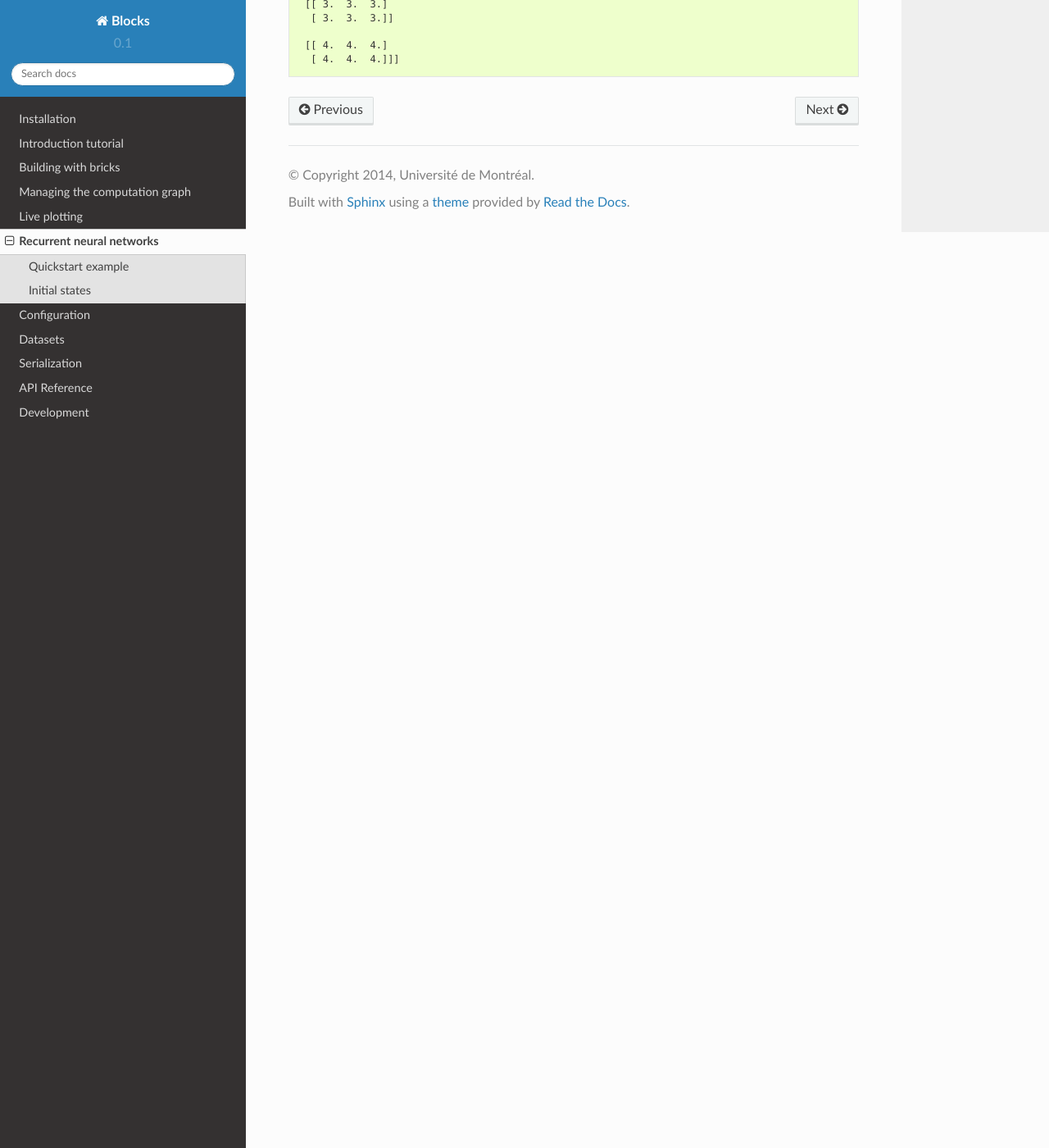
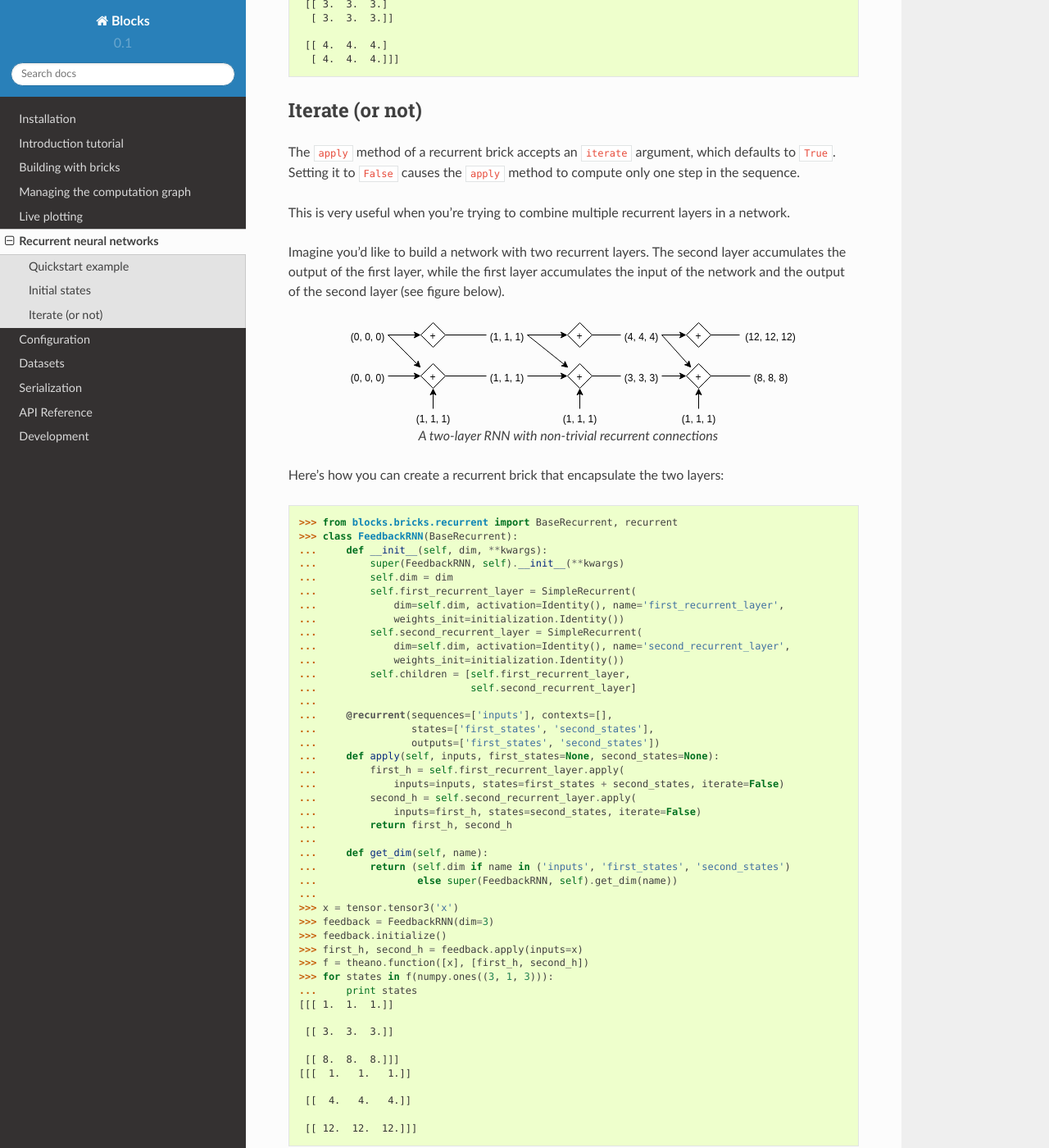
Before and after one commit to mila-iqia/blocks, a Sphinx documentation site: the page built from docs/rnn.rst, in a window 1280 px wide and 1400 px high, scrolled down 1922 px. Shown: the whole window at 82% size. Built offline with Sphinx 7.4.7 and the Read the Docs theme 2.0.0, drawn with Linux system fonts in a browser that asks for light colours; some of the changed text lies outside the part shown.

Commit message:
Add 'iterate' section

```diff
--- a/docs/rnn.rst
+++ b/docs/rnn.rst
@@ -97,3 +97,101 @@ receives, but starting from one instead of zero:
 <BLANKLINE>
  [[ 4.  4.  4.]
   [ 4.  4.  4.]]]
+
+Iterate (or not)
+----------------
+
+The ``apply`` method of a recurrent brick accepts an ``iterate`` argument,
+which defaults to ``True``. Setting it to ``False`` causes the ``apply`` method
+to compute only one step in the sequence.
+
+This is very useful when you're trying to combine multiple recurrent layers in
+a network.
+
+Imagine you'd like to build a network with two recurrent layers. The second
+layer accumulates the output of the first layer, while the first layer
+accumulates the input of the network and the output of the second layer (see
+figure below).
+
+.. figure:: _static/feedback_rnn.svg
+   :align: center
+
+   A two-layer RNN with non-trivial recurrent connections
+
+Here's how you can create a recurrent brick that encapsulate the two layers:
+
+>>> from blocks.bricks.recurrent import BaseRecurrent, recurrent
+>>> class FeedbackRNN(BaseRecurrent):
+...     def __init__(self, dim, **kwargs):
+...         super(FeedbackRNN, self).__init__(**kwargs)
+...         self.dim = dim
+...         self.first_recurrent_layer = SimpleRecurrent(
+...             dim=self.dim, activation=Identity(), name='first_recurrent_layer',
+...             weights_init=initialization.Identity())
+...         self.second_recurrent_layer = SimpleRecurrent(
+...             dim=self.dim, activation=Identity(), name='second_recurrent_layer',
+...             weights_init=initialization.Identity())
+...         self.children = [self.first_recurrent_layer,
+...                          self.second_recurrent_layer]
+...
+...     @recurrent(sequences=['inputs'], contexts=[],
+...                states=['first_states', 'second_states'],
+...                outputs=['first_states', 'second_states'])
+...     def apply(self, inputs, first_states=None, second_states=None):
+...         first_h = self.first_recurrent_layer.apply(
+...             inputs=inputs, states=first_states + second_states, iterate=False)
+...         second_h = self.second_recurrent_layer.apply(
+...             inputs=first_h, states=second_states, iterate=False)
+...         return first_h, second_h
+...
+...     def get_dim(self, name):
+...         return (self.dim if name in ('inputs', 'first_states', 'second_states')
+...                 else super(FeedbackRNN, self).get_dim(name))
+...
+>>> x = tensor.tensor3('x')
+>>> feedback = FeedbackRNN(dim=3)
+>>> feedback.initialize()
+>>> first_h, second_h = feedback.apply(inputs=x)
+>>> f = theano.function([x], [first_h, second_h])
+>>> for states in f(numpy.ones((3, 1, 3))):
+...     print states # doctest: +SKIP
+[[[ 1.  1.  1.]]
+<BLANKLINE>
+ [[ 3.  3.  3.]]
+<BLANKLINE>
+ [[ 8.  8.  8.]]]
+[[[  1.   1.   1.]]
+<BLANKLINE>
+ [[  4.   4.   4.]]
+<BLANKLINE>
+ [[ 12.  12.  12.]]]
+
+There's a lot of things going on here!
+
+We defined a recurrent brick class called ``FeedbackRNN`` whose constructor
+initializes two :class:`.bricks.recurrent.SimpleRecurrent` bricks as its
+children.
+
+The class has a ``get_dim`` method whose purpose is to tell the dimensionality
+of each input to the brick's ``apply`` method.
+
+The core of the class resides in its ``apply`` method. The ``@recurrent``
+decorator is used to specify which of the arguments to the method are sequences
+to iterate over, which are recurrent states and which are returned when the
+method is called.
+
+Notice how no call to ``theano.scan`` is being made. This is because the
+implementation of ``apply`` is responsible for computing one time step of the
+recurrent application of the brick. It takes states at time :math:`t - 1` and
+inputs at time :math:`t` and produces the output for time :math:`t`. The rest is
+all handled by the ``@recurrent`` decorator behind the scenes.
+
+This is why the ``iterate`` argument of the ``apply`` method is so useful: it
+allows to combine multiple recurrent brick applications within another ``apply``
+implementation.
+
+.. tip::
+
+    When looking at a recurrent brick's documentation, keep in mind that the
+    parameters to its ``apply`` method are explained in terms of a single
+    iteration, *i.e.* with the assumption that ``iterate = False``.
```
Also changed, not shown: docs/_static/feedback_rnn.svg (added).
